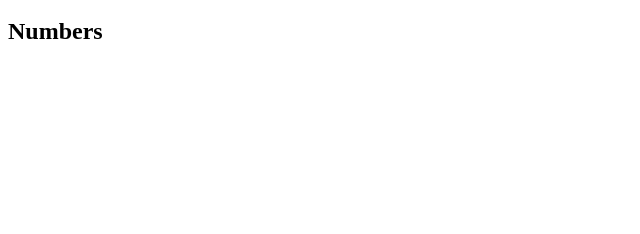
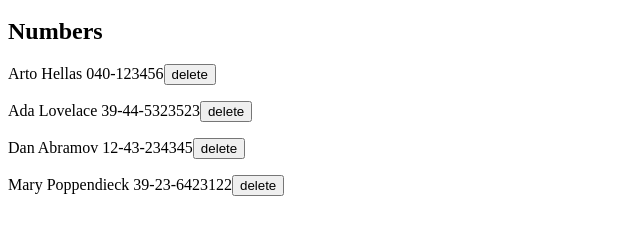
Before and after one commit to buiquanghuy23103/full-stack-open, a React (Create React App) app in the folder part2/phonebook/: page / in a window 1280 px wide. Shown: the part 252-486 px from the top of the page, without its empty margins (0-640 px from the left). Built offline with nearby package versions, Linux system fonts and the light colour scheme; no server answers; data requests are answered from the project's data file.

Commit message:
use localhost instead of production link

```diff
--- a/part2/phonebook/src/service.js
+++ b/part2/phonebook/src/service.js
@@ -1,6 +1,6 @@
 import axios from 'axios'
 
-const baseUrl = 'https://immense-reaches-73057.herokuapp.com/api'
+const baseUrl = 'http://localhost:3001'
 
 const getAll = () => {
 	return axios.get(`${baseUrl}/persons`)
```
